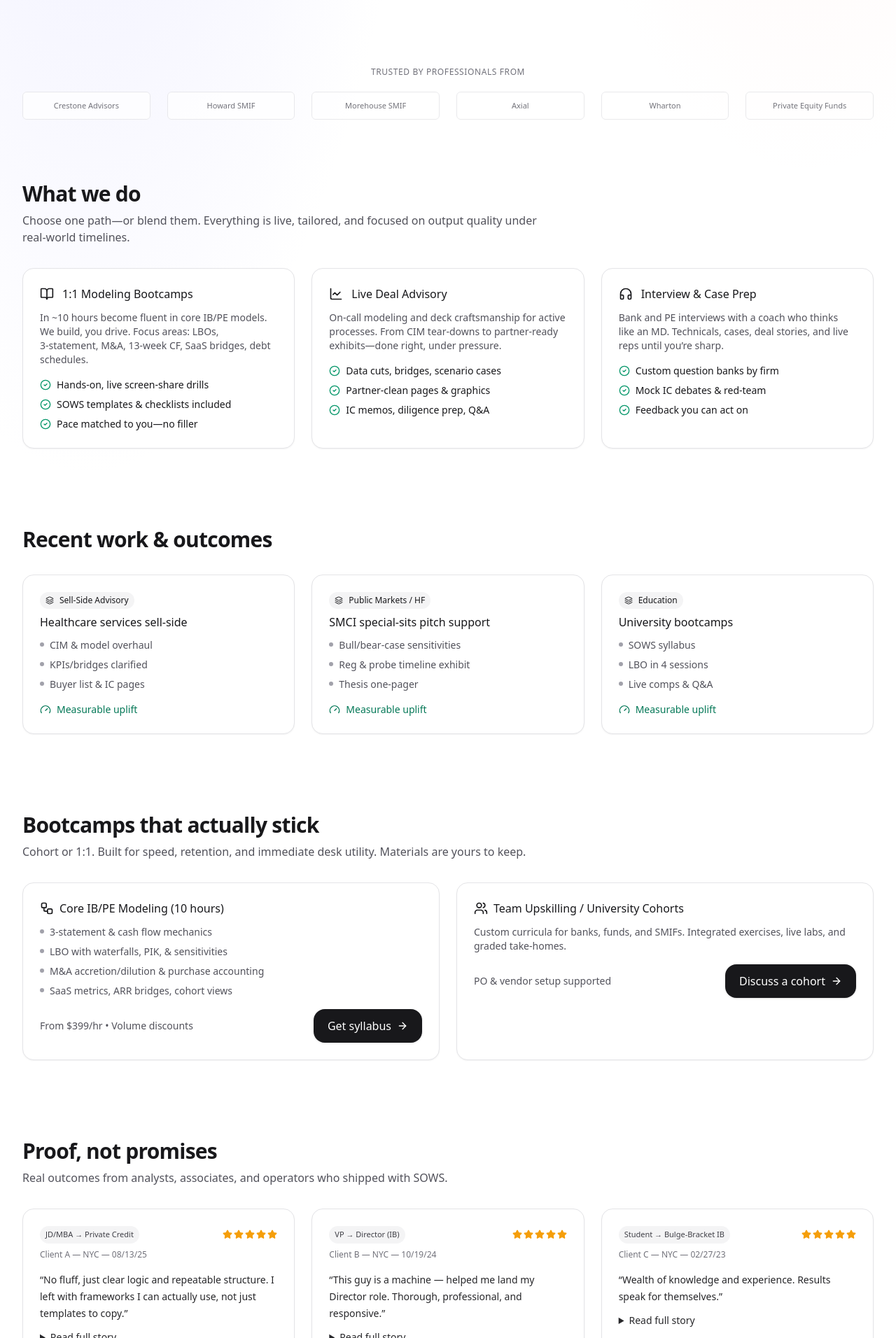
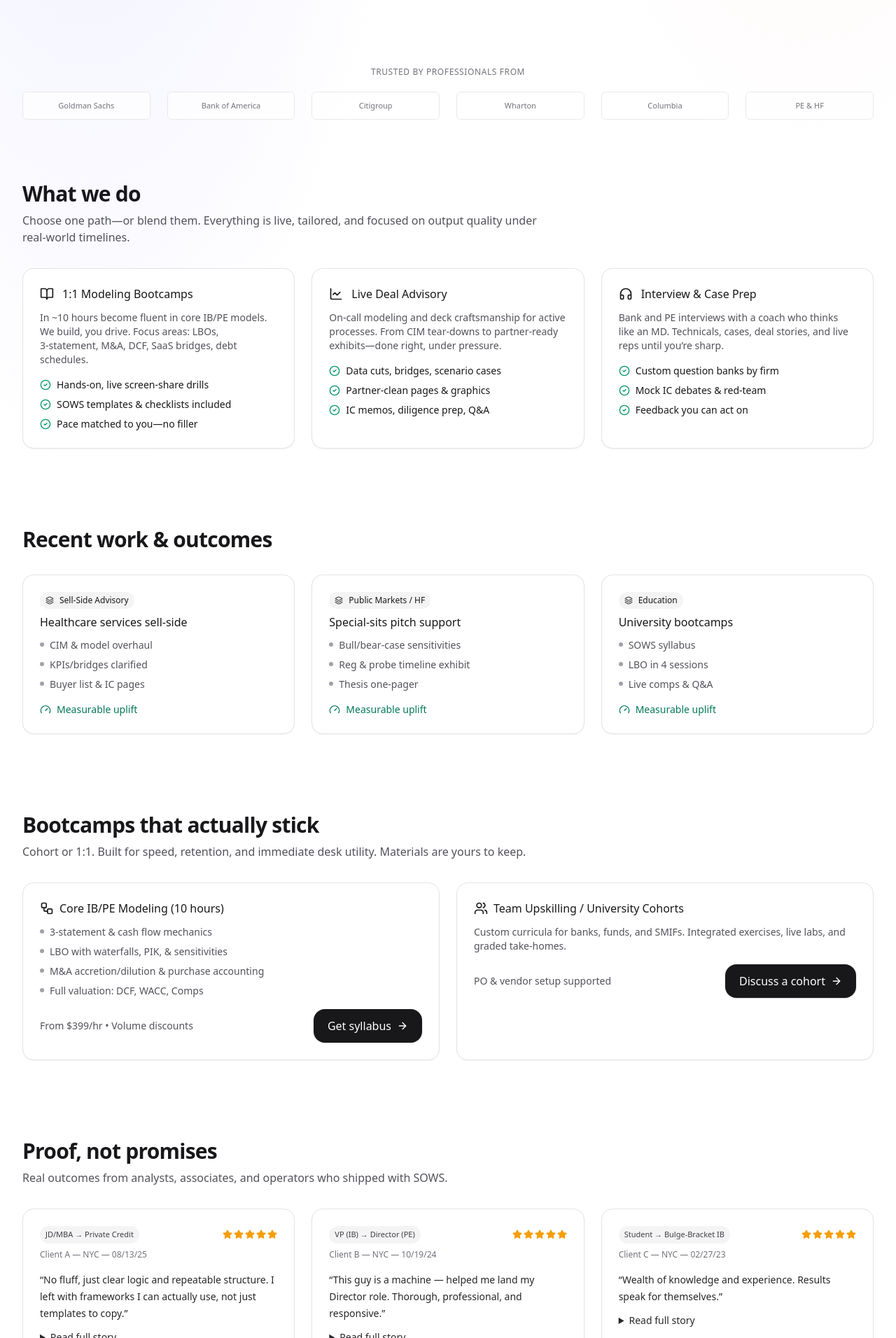
Before and after one commit to Straightouttawallstreet/sows-site, a Next.js app: page / in a window 1280 px wide. Shown: the part 708-2620 px from the top of the page at 70% size. Built offline with nearby package versions, Linux system fonts and the light colour scheme; no server answers.

Commit message:
Update page.tsx

```diff
--- a/app/page.tsx
+++ b/app/page.tsx
@@ -81,7 +81,7 @@ const TESTIMONIALS = [
 Straightforward approach: no fluff, just logic and repeatable structure. Accessible, patient, and practical. Left with frameworks I still use (not templates to copy). 10/10.`,
   },
   {
-    role: "VP → Director (IB)",
+    role: "VP (IB) → Director (PE)",
     who: "Client B — NYC — 10/19/24",
     quote:
       "This guy is a machine — helped me land my Director role. Thorough, professional, and responsive.",
@@ -181,7 +181,7 @@ export default function Component() {
       <Section className="py-8">
         <div className="text-center text-xs uppercase tracking-wider text-zinc-500">Trusted by professionals from</div>
         <div className="mt-5 grid grid-cols-2 sm:grid-cols-4 md:grid-cols-6 gap-6 opacity-80">
-          {["Crestone Advisors","Howard SMIF","Morehouse SMIF","Axial","Wharton","Private Equity Funds"].map((name, i) => (
+          {["Goldman Sachs","Bank of America","Citigroup","Wharton","Columbia","PE & HF"].map((name, i) => (
             <div key={i} className="h-10 rounded-md bg-white border border-zinc-200 grid place-content-center text-[11px] text-zinc-600">{name}</div>
           ))}
         </div>
@@ -196,7 +196,7 @@ export default function Component() {
         <div className="mt-8 grid md:grid-cols-3 gap-6">
           <Card className="p-6">
             <div className="flex items-center gap-3"><BookOpen className="h-5 w-5" /><h3 className="font-medium">1:1 Modeling Bootcamps</h3></div>
-            <p className="mt-3 text-sm text-zinc-600">In ~10 hours become fluent in core IB/PE models. We build, you drive. Focus areas: LBOs, 3‑statement, M&A, 13‑week CF, SaaS bridges, debt schedules.</p>
+            <p className="mt-3 text-sm text-zinc-600">In ~10 hours become fluent in core IB/PE models. We build, you drive. Focus areas: LBOs, 3‑statement, M&A, DCF, SaaS bridges, debt schedules.</p>
             <ul className="mt-4 space-y-2 text-sm">
               {["Hands‑on, live screen‑share drills","SOWS templates & checklists included","Pace matched to you—no filler"].map((t, i) => (
                 <li key={i} className="flex items-center gap-2"><CheckCircle2 className="h-4 w-4 text-emerald-600" />{t}</li>
@@ -230,7 +230,7 @@ export default function Component() {
         <div className="mt-8 grid md:grid-cols-3 gap-6">
           {[
             { title: "Healthcare services sell‑side", bullets: ["CIM & model overhaul", "KPIs/bridges clarified", "Buyer list & IC pages"], tag: "Sell‑Side Advisory" },
-            { title: "SMCI special‑sits pitch support", bullets: ["Bull/bear‑case sensitivities", "Reg & probe timeline exhibit", "Thesis one‑pager"], tag: "Public Markets / HF" },
+            { title: "Special‑sits pitch support", bullets: ["Bull/bear‑case sensitivities", "Reg & probe timeline exhibit", "Thesis one‑pager"], tag: "Public Markets / HF" },
             { title: "University bootcamps", bullets: ["SOWS syllabus", "LBO in 4 sessions", "Live comps & Q&A"], tag: "Education" },
           ].map((c, i) => (
             <Card key={i} className="p-6">
@@ -251,7 +251,7 @@ export default function Component() {
         <div className="mt-8 grid md:grid-cols-2 gap-6">
           <Card className="p-6">
             <h3 className="font-medium flex items-center gap-2"><Workflow className="h-5 w-5"/> Core IB/PE Modeling (10 hours)</h3>
-            <ul className="mt-3 space-y-2 text-sm text-zinc-600">{["3‑statement & cash flow mechanics","LBO with waterfalls, PIK, & sensitivities","M&A accretion/dilution & purchase accounting","SaaS metrics, ARR bridges, cohort views"].map((b, i) => <li key={i} className="flex gap-2"><div className="mt-1.5 h-1.5 w-1.5 rounded-full bg-zinc-400"/> {b}</li>)}</ul>
+            <ul className="mt-3 space-y-2 text-sm text-zinc-600">{["3‑statement & cash flow mechanics","LBO with waterfalls, PIK, & sensitivities","M&A accretion/dilution & purchase accounting","Full valuation: DCF, WACC, Comps"].map((b, i) => <li key={i} className="flex gap-2"><div className="mt-1.5 h-1.5 w-1.5 rounded-full bg-zinc-400"/> {b}</li>)}</ul>
             <div className="mt-4 flex items-center justify-between"><div className="text-sm text-zinc-600">From $399/hr • Volume discounts</div><CTAButton href="#contact">Get syllabus</CTAButton></div>
           </Card>
           <Card className="p-6">
@@ -307,7 +307,7 @@ export default function Component() {
                 <div className="flex items-center gap-2"><Shield className="h-4 w-4"/> NDA‑friendly, discrete support</div>
               </div>
               <div className="mt-6 flex items-center gap-4 text-sm">
-                <a href="mailto:hello@straightouttawallstreet.com" className="inline-flex items-center gap-2 underline decoration-dotted"><Mail className="h-4 w-4"/> hello@straightouttawallstreet.com</a>
+                <a href="mailto:joe@straightouttawallstreet.com" className="inline-flex items-center gap-2 underline decoration-dotted"><Mail className="h-4 w-4"/> joe@straightouttawallstreet.com</a>
                 <a href="https://www.linkedin.com" className="inline-flex items-center gap-2 underline decoration-dotted"><Linkedin className="h-4 w-4"/> LinkedIn</a>
               </div>
             </div>
@@ -343,7 +343,7 @@ export default function Component() {
           <div>
             <div className="font-medium">Contact</div>
             <ul className="mt-3 space-y-2 text-zinc-600">
-              <li className="flex items-center gap-2"><Mail className="h-4 w-4"/> hello@straightouttawallstreet.com</li>
+              <li className="flex items-center gap-2"><Mail className="h-4 w-4"/> joe@straightouttawallstreet.com</li>
               <li className="flex items-center gap-2"><MapPin className="h-4 w-4"/> Puerto Rico • New York</li>
             </ul>
           </div>
```
